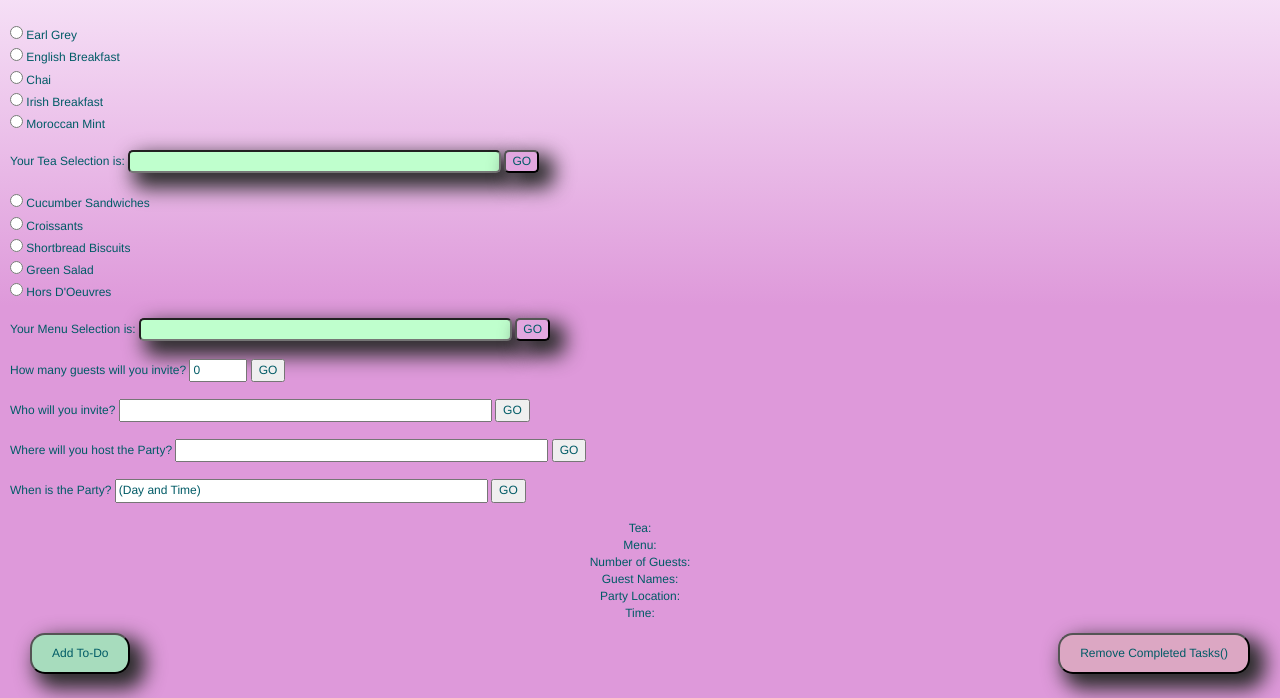
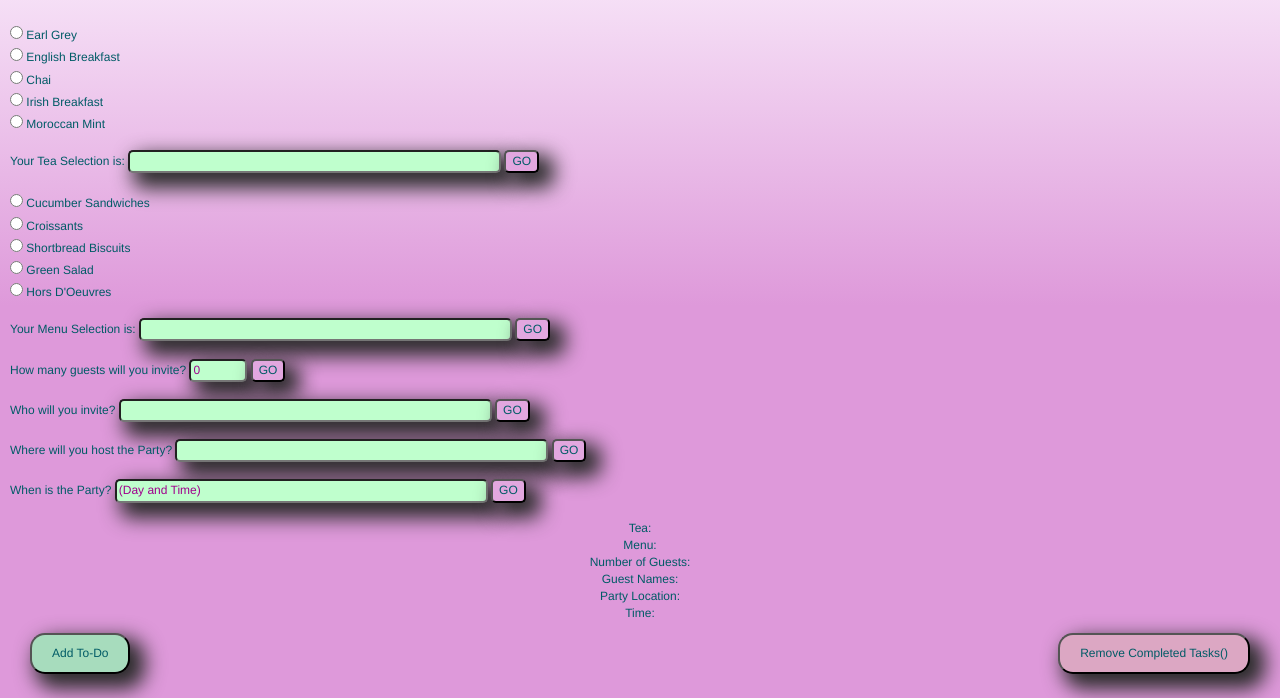
Before and after one commit to Strigida/TeaPartyApp, a plain HTML site: page app/www/index.html in a window 1280 px wide. Shown: the part 102-800 px from the top of the page. Drawn offline with Linux system fonts and the light colour scheme.

Commit message:
Style Update

```diff
--- a/app/www/css/index.css
+++ b/app/www/css/index.css
@@ -98,14 +98,14 @@ canvas {
 
 .jumbotron h1 {
 	font-weight: bolder;
-	text-shadow: 10px 10px 20px 5px #2C2C2C;
+	text-shadow: 10px 10px 20px 5px #000000;
 	color: #510f6d;
 }
 
 .jumbotron p {
 	font-weight: bold;
 	color: #d356c9;
-	text-shadow: 1px 1px 3px #2C2C2C;
+	text-shadow: 1px 1px 3px #000000;
 }
 #container {
 	color: #005b66;
@@ -131,6 +131,54 @@ canvas {
 	border-radius: 5px 5px 5px 5px;
 }
 #container #menuButton{
+	color: #005b66;
+	background-color: #e2a7df;
+	box-shadow: 10px 10px 20px 5px #2C2C2C;
+	border-radius: 5px 5px 5px 5px;
+}
+#container #guestNum{
+	color: #a0008d;
+	background-color: #bfffcd;
+	box-shadow: 10px 10px 20px 5px #2C2C2C;
+	border-radius: 5px 5px 5px 5px;
+}
+#container #numButton{
+	color: #005b66;
+	background-color: #e2a7df;
+	box-shadow: 10px 10px 20px 5px #2C2C2C;
+	border-radius: 5px 5px 5px 5px;
+}
+#container #guests{
+	color: #a0008d;
+	background-color: #bfffcd;
+	box-shadow: 10px 10px 20px 5px #2C2C2C;
+	border-radius: 5px 5px 5px 5px;
+}
+#container #guestButton{
+	color: #005b66;
+	background-color: #e2a7df;
+	box-shadow: 10px 10px 20px 5px #2C2C2C;
+	border-radius: 5px 5px 5px 5px;
+}
+#container #place{
+	color: #a0008d;
+	background-color: #bfffcd;
+	box-shadow: 10px 10px 20px 5px #2C2C2C;
+	border-radius: 5px 5px 5px 5px;
+}
+#container #placeButton{
+	color: #005b66;
+	background-color: #e2a7df;
+	box-shadow: 10px 10px 20px 5px #2C2C2C;
+	border-radius: 5px 5px 5px 5px;
+}
+#container #when{
+	color: #a0008d;
+	background-color: #bfffcd;
+	box-shadow: 10px 10px 20px 5px #2C2C2C;
+	border-radius: 5px 5px 5px 5px;
+}
+#container #whenButton{
 	color: #005b66;
 	background-color: #e2a7df;
 	box-shadow: 10px 10px 20px 5px #2C2C2C;
--- a/app/www/index.html
+++ b/app/www/index.html
@@ -75,16 +75,16 @@
   		<input type="button" id="menuButton" onClick="updateMenu()" value="GO">
   		<br><br>
   		How many guests will you invite? <input type="text" id="guestNum" value="0" size="5">
-		<input type="button" onClick="guest_Num()" value="GO">
+		<input type="button" id="numButton" onClick="guest_Num()" value="GO">
   		<br><br>
   		Who will you invite? <input type="text" id="guests" value="" size="50">
-  		<input type="button" onClick="guest_Name()" value="GO">
+  		<input type="button" id="guestButton" onClick="guest_Name()" value="GO">
   		<br><br>
 		Where will you host the Party? <input type="text" id="place" value="" size="50">
-  		<input type="button" onClick="party_Place()" value="GO">
+  		<input type="button" id="placeButton" onClick="party_Place()" value="GO">
   		<br><br>
   		When is the Party? <input type="text" id="when" value="(Day and Time)" size="50">
-  		<input type="button" onClick="partyTime()" value="GO">
+  		<input type="button" id="whenButton" onClick="partyTime()" value="GO">
   		<br><br>
   	</form>
   	<div>
```
Lines whose indentation alone changed are shown as unchanged.
